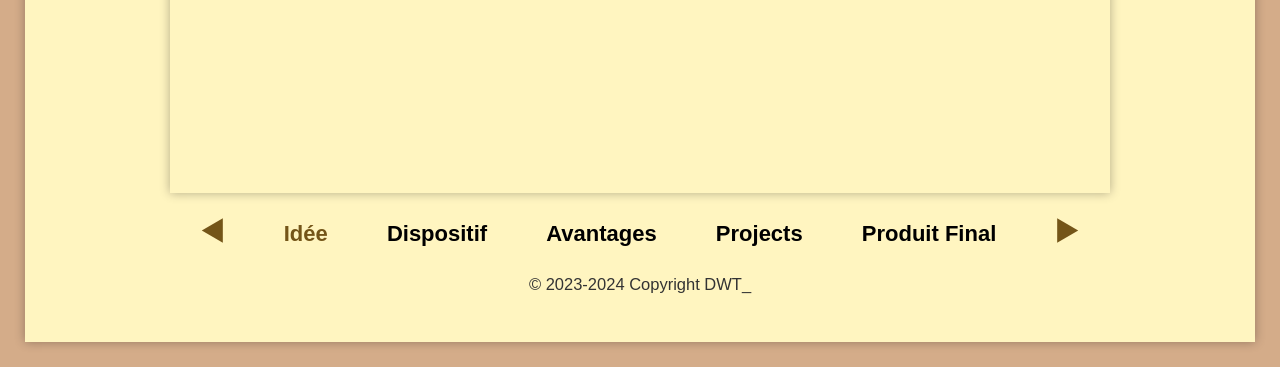
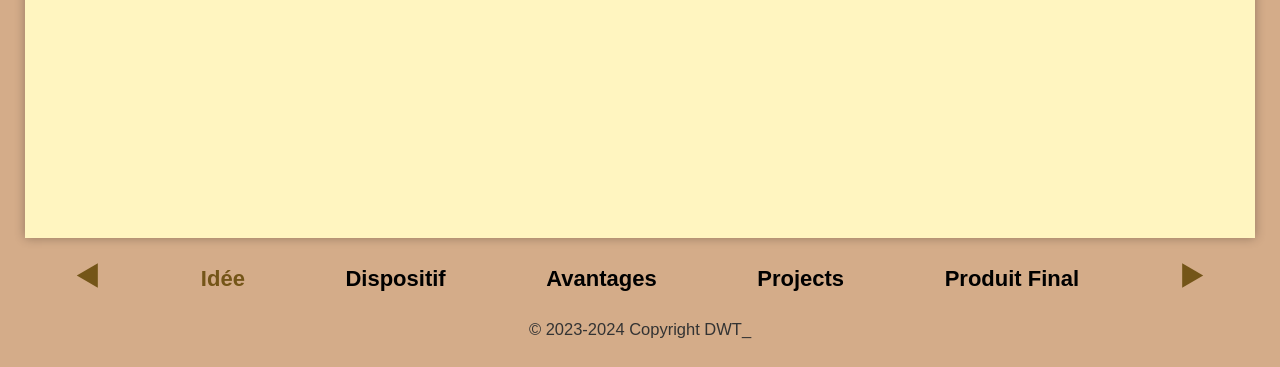
Before and after one commit to mnunderscore/RUX2324, a plain HTML site: page src/index.html in a window 1280 px wide. Shown: the part 433-800 px from the top of the page. Drawn offline with nearby package versions, Linux system fonts and the light colour scheme; files that its build step writes are made by us from their sources; a web font is replaced by a local one.

Commit message:
Refactor page structure in index.html

```diff
--- a/src/index.html
+++ b/src/index.html
@@ -51,8 +51,6 @@
             </div> -->
 
             <div class="post-it__paper">
-
-                <div class="post-it__paper">
                 <div class="post-it__content">
                     <div class="page active" id="page1">
                         <!-- Contenu page 1 -->
@@ -70,6 +68,7 @@
                         <p>This is the content for page 3.</p>
                     </div>
                 </div>
+            </div>
 
 
                 <!-- TODO intégrer doodles comme sur le figma -->
@@ -80,7 +79,7 @@
                         <path d="M10.39 29.13c-1.46 1.28-2.72 2.4-3.99 3.52-.36.32-.67.7-1.07.95-1.24.77-2.3.51-3.06-.75C1.5 31.58.76 30.3 0 29.01c3.16-2.69 6.07-5.27 9.1-7.7 1.13-.91 1.56-1.85 1.54-3.29-.09-4.59-.04-9.18-.03-13.77 0-2.1.43-2.55 2.55-2.51 1.71.03 3.42.18 5.11.42 1.72.24 2.15.73 2.31 2.55.16 1.87.18 3.75.28 6.07 2.44-2.08 4.57-3.87 6.67-5.69 1.19-1.03 2.38-2.07 3.51-3.16C32.5.53 34.16-.14 36.23.03c1.07.09 2.03.25 2.85.93 3.36 2.81 6.76 5.58 10.06 8.45 3.78 3.27 7.48 6.63 11.21 9.96 2.81 2.51 5.6 5.03 8.4 7.55.3.27.58.58.84.9 1 1.24 1.03 1.59.15 2.9-.61.91-1.23 1.82-1.95 2.64-1.14 1.29-1.75 1.35-3.17.38-1.18-.81-2.31-1.7-3.47-2.55-.26-.19-.54-.34-.8-.5 0 3.1.03 6.08 0 9.06-.07 5.34-.2 10.67-.25 16.01-.02 1.64.17 3.28.18 4.92.01 2.06-.4 2.49-2.47 2.76-4.5.6-9.01.1-13.52.01-1.3-.02-1.57-.39-1.59-1.88-.05-2.6 0-5.21-.02-7.81 0-.53-.07-1.06-.12-1.75h-14.4c-.07.69-.16 1.28-.17 1.86-.03 2.26 0 4.52-.06 6.78-.06 2.04-.72 2.7-2.75 2.75-2.05.04-4.11-.06-6.16-.08-2.18-.03-4.37-.12-6.55-.05-2.2.08-2.45 0-2.39-2.16.11-4.24.32-8.48.46-12.72.13-4.04.29-8.07.31-12.11 0-2.25-.27-4.49-.44-7.15h-.02Z"/>
                     </svg>
                 </div> -->
-            </div>
+
 
             <div class="footer">
                 <div class="footer__nav">
```
Lines whose indentation alone changed are shown as unchanged.
